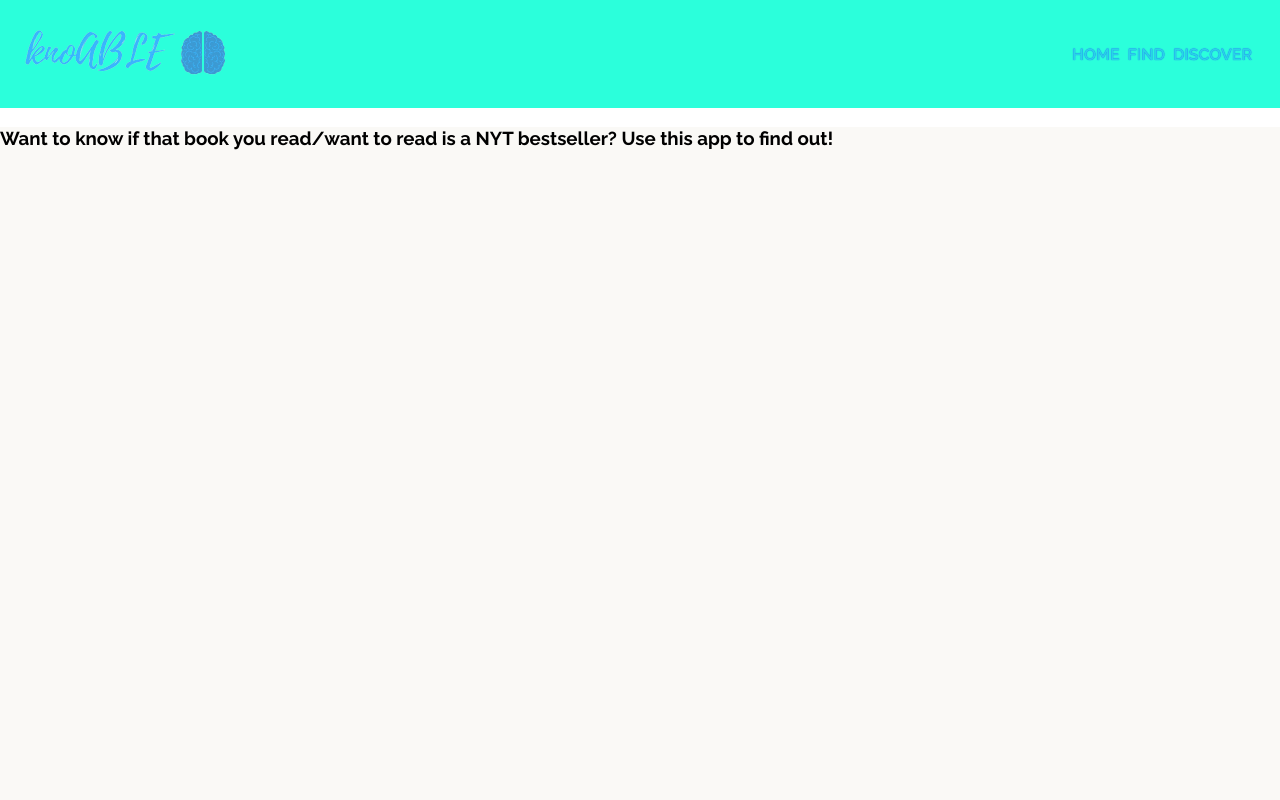
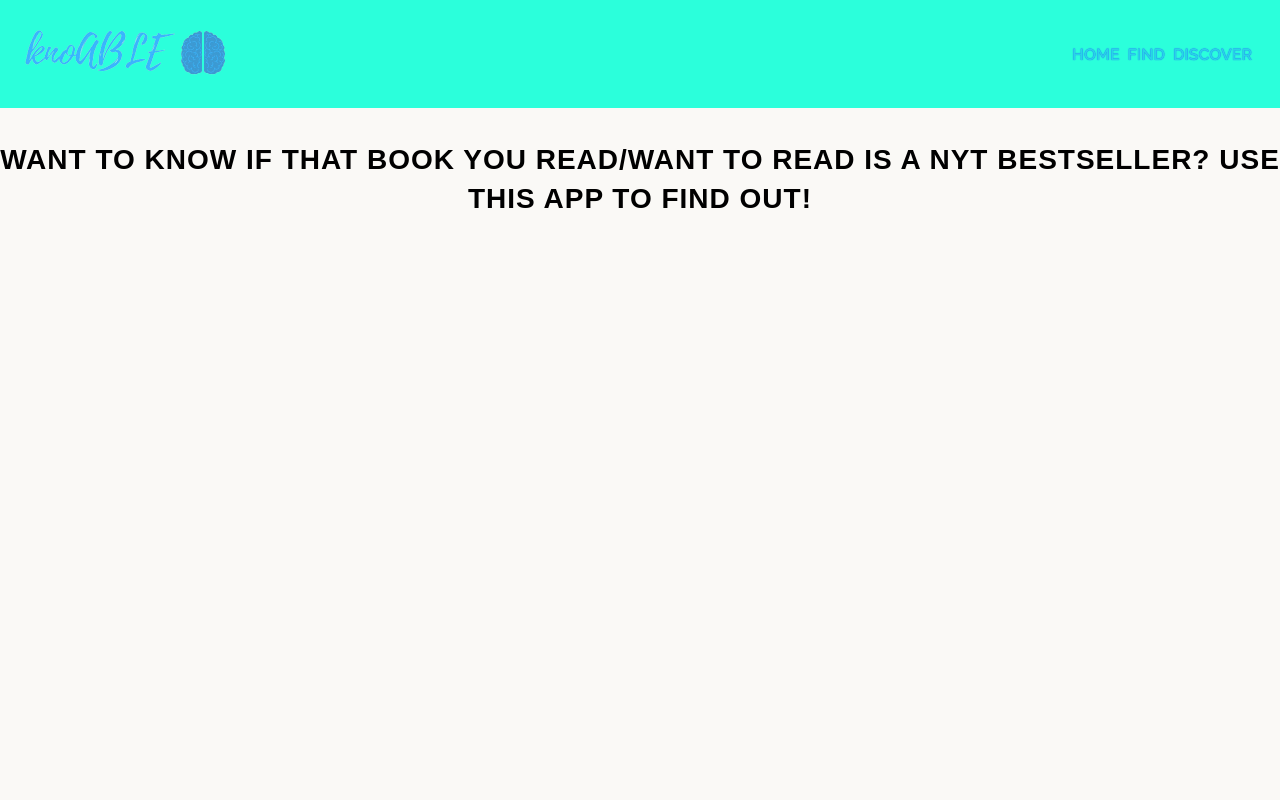
Before and after one commit to AlishaSo/knoABLE, a React (Create React App) app: page / in a window 1280 px wide. Shown: the top 800 px of the page. Built offline with nearby package versions, Linux system fonts and the light colour scheme.

Commit message:
Add some styling to the home component

```diff
--- a/src/styles.css
+++ b/src/styles.css
@@ -48,6 +48,21 @@ main {
   background-color: #faf9f6;
 }
 
+.home-div {
+  padding: 2em 0;
+  text-align: center;
+}
+
+.home-div h3 {
+  font-weight: 700;
+  font-size: 1.75rem;
+  letter-spacing: 1px;
+  line-height: 1.4;
+  margin-top: 0;
+  font-family: 'Bebas Nue', sans-serif;
+  text-transform: uppercase;
+}
+
 footer {
   background-color: #2BFFDB;
   text-align: center;
```
